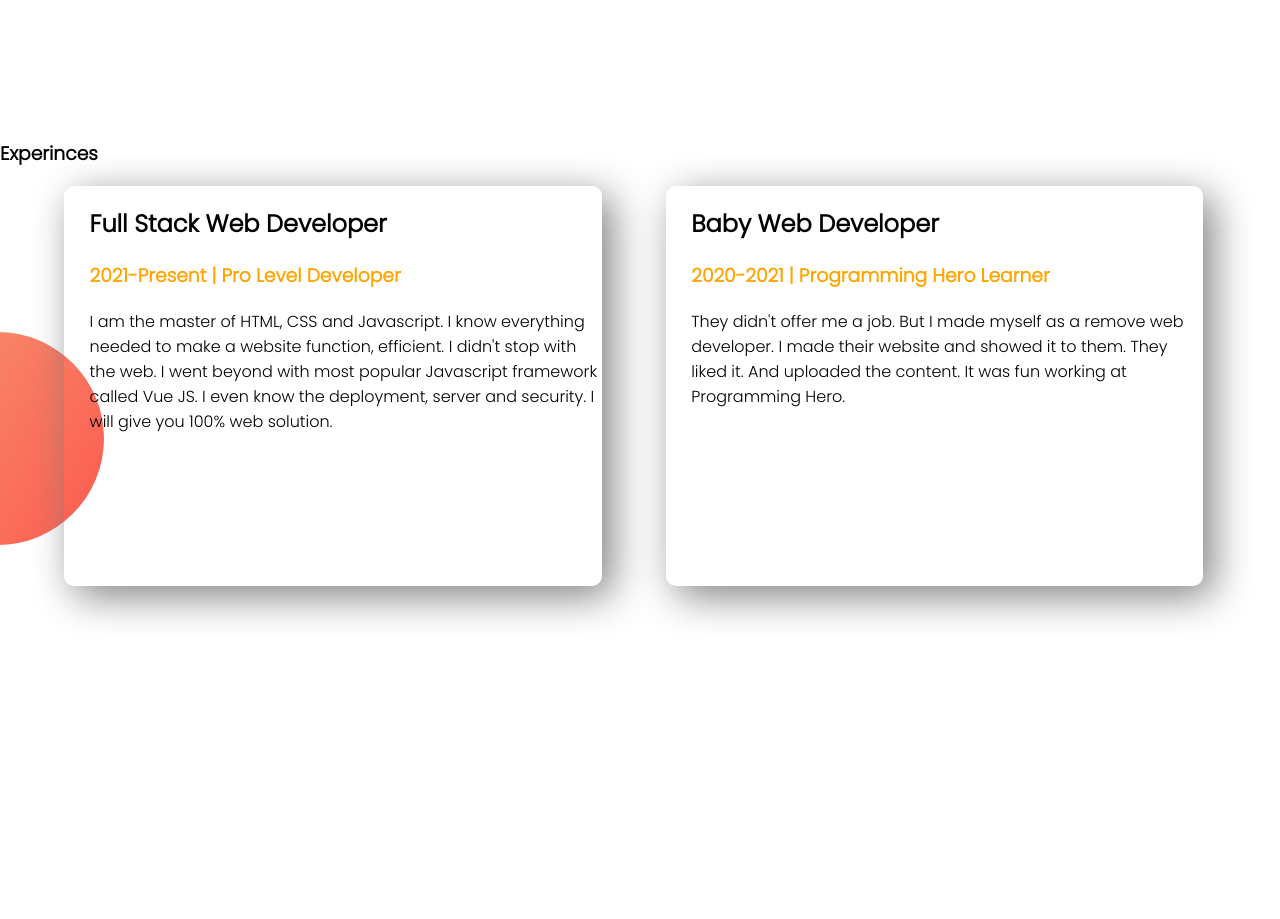
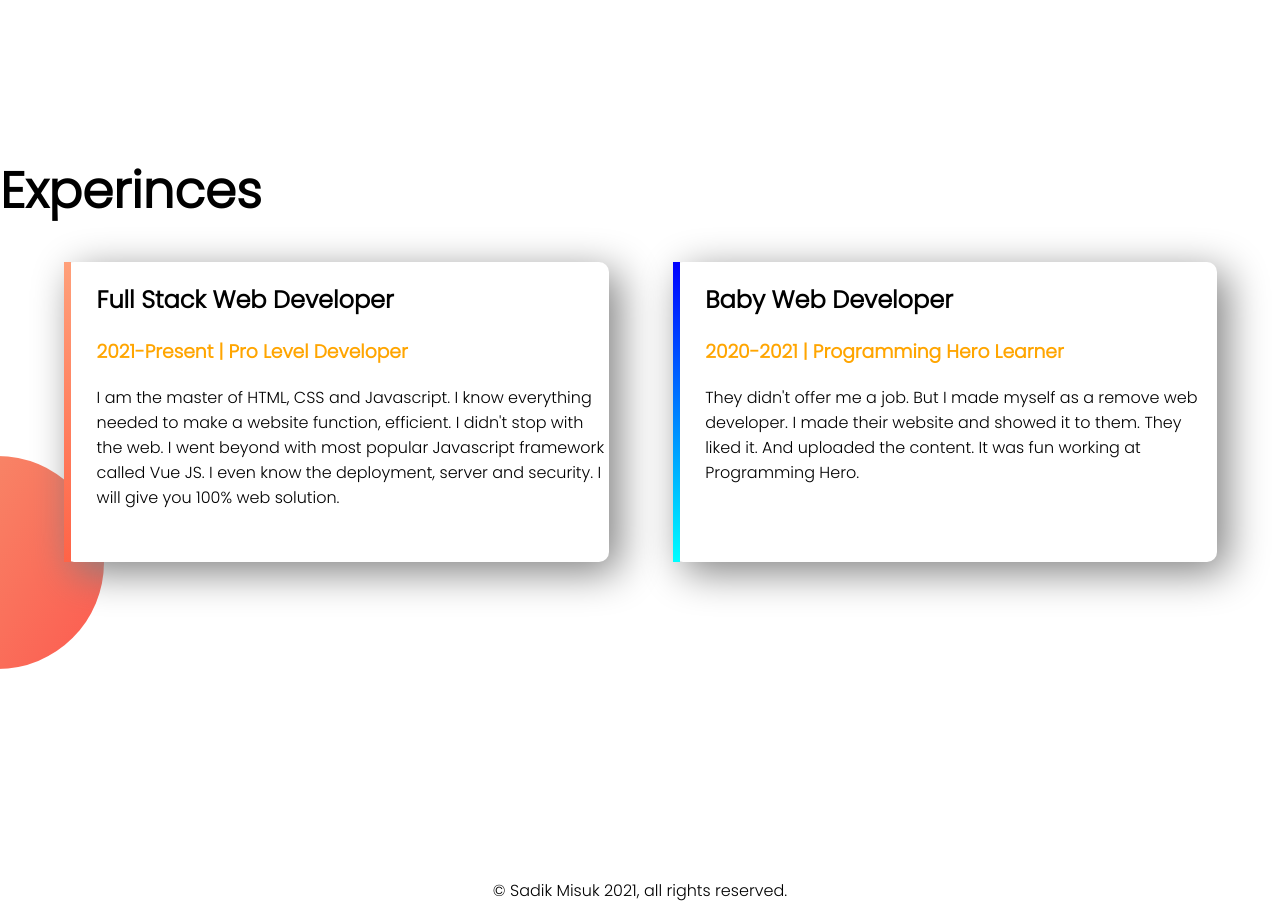
Before and after one commit to JafrulSadik/web-portfolio, a plain HTML site: page index.html in a window 1280 px wide. Shown: the part 1080-1999 px from the top of the page. Before the commit the page ends 1819 px from the top, so only its background shows below. Drawn offline with Linux system fonts and the light colour scheme.

Commit message:
Full Complete

```diff
--- a/index.html
+++ b/index.html
@@ -42,21 +42,27 @@
             <a class="button" href="">DOWNLOAD RESUME</a>
         </div>
     </section>
+    <h1>Experinces</h1>
+    <section class="experiance">
 
-    <section class="experiance">
-        <h3 >Experinces</h3>
-        <div class="half-width single-experiance">
+
+
+        <div id="full-stack" class="half-width single-experiance">
             <h2>Full Stack Web Developer</h2>
             <h3 class="orange-highlight">2021-Present | Pro Level Developer</h3>
             <p>I am the master of HTML, CSS and Javascript. I know everything needed to make a website function, efficient. I didn't stop with the web. I went beyond with most popular Javascript framework called Vue JS. I even know the deployment, server and security. I will give you 100% web solution.</p>
         </div>
 
-        <div class="half-width single-experiance">
+        <div id="baby-web" class="half-width single-experiance">
             <h2>Baby Web Developer</h2>
             <h3 class="orange-highlight">2020-2021 | Programming Hero Learner</h3>
             <p>They didn't offer me a job. But I made myself as a remove web developer. I made their website and showed it to them. They liked it. And uploaded the content. It was fun working at Programming Hero.</p>
 
         </div>
+
     </section>
+    <footer>
+        <p>© Sadik Misuk 2021, all rights reserved.</p>
+    </footer>
 </body>
 </html>
--- a/style.css
+++ b/style.css
@@ -53,3 +53,21 @@ section{
     background-repeat: no-repeat;
     background-position: left;
 }
+#full-stack{
+    border-left: 7px solid;
+     border-image: linear-gradient(180deg, lightSalmon,tomato);
+    border-image-slice: 1;
+    background-color: white;
+    height: 300px;
+
+}
+#baby-web{
+    border-left: 7px solid;
+    border-image: linear-gradient(180deg, blue, cyan);
+    border-image-slice:1;
+    height: 300px;
+}
+footer{
+    text-align: center;
+    font-size: 16px;
+}
```
